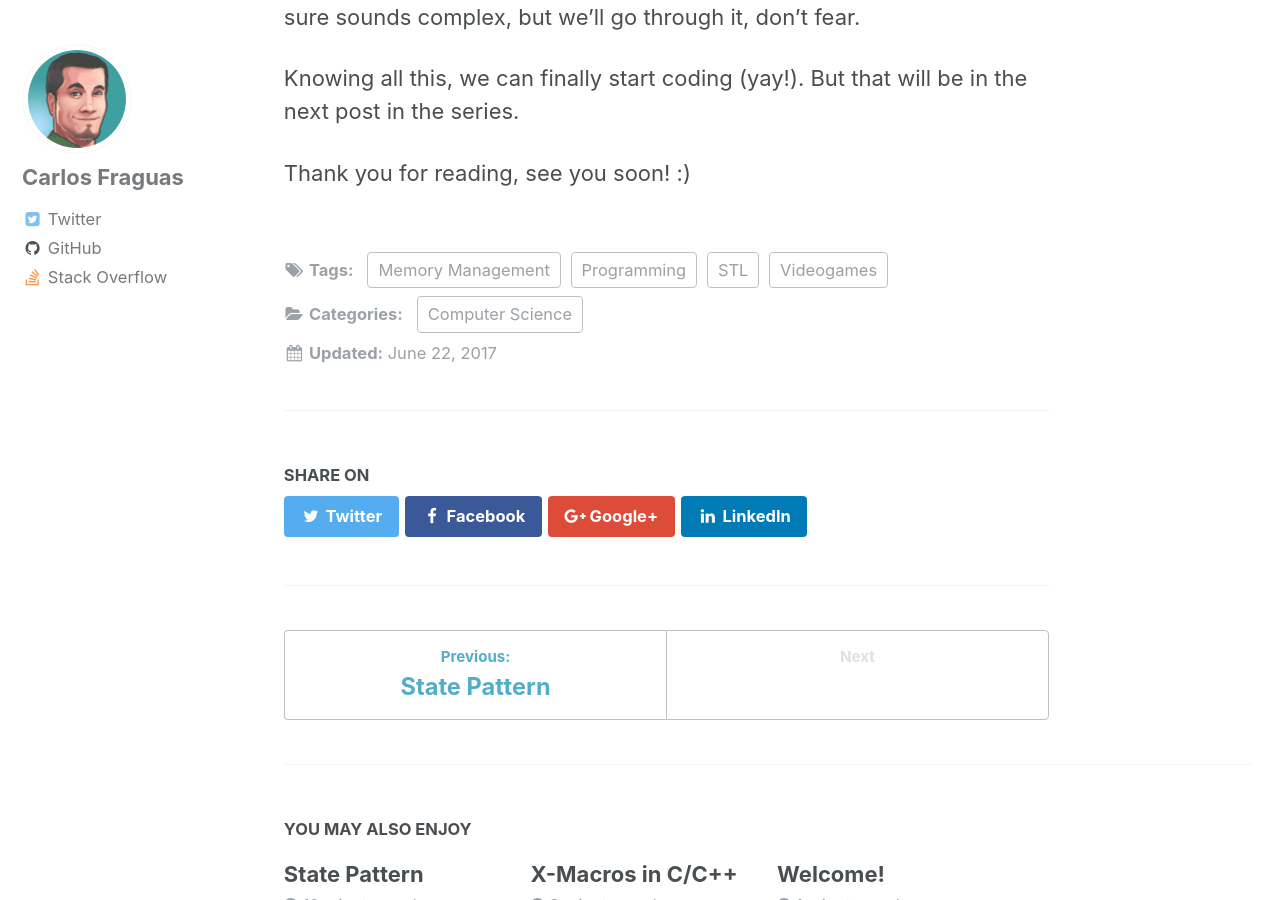
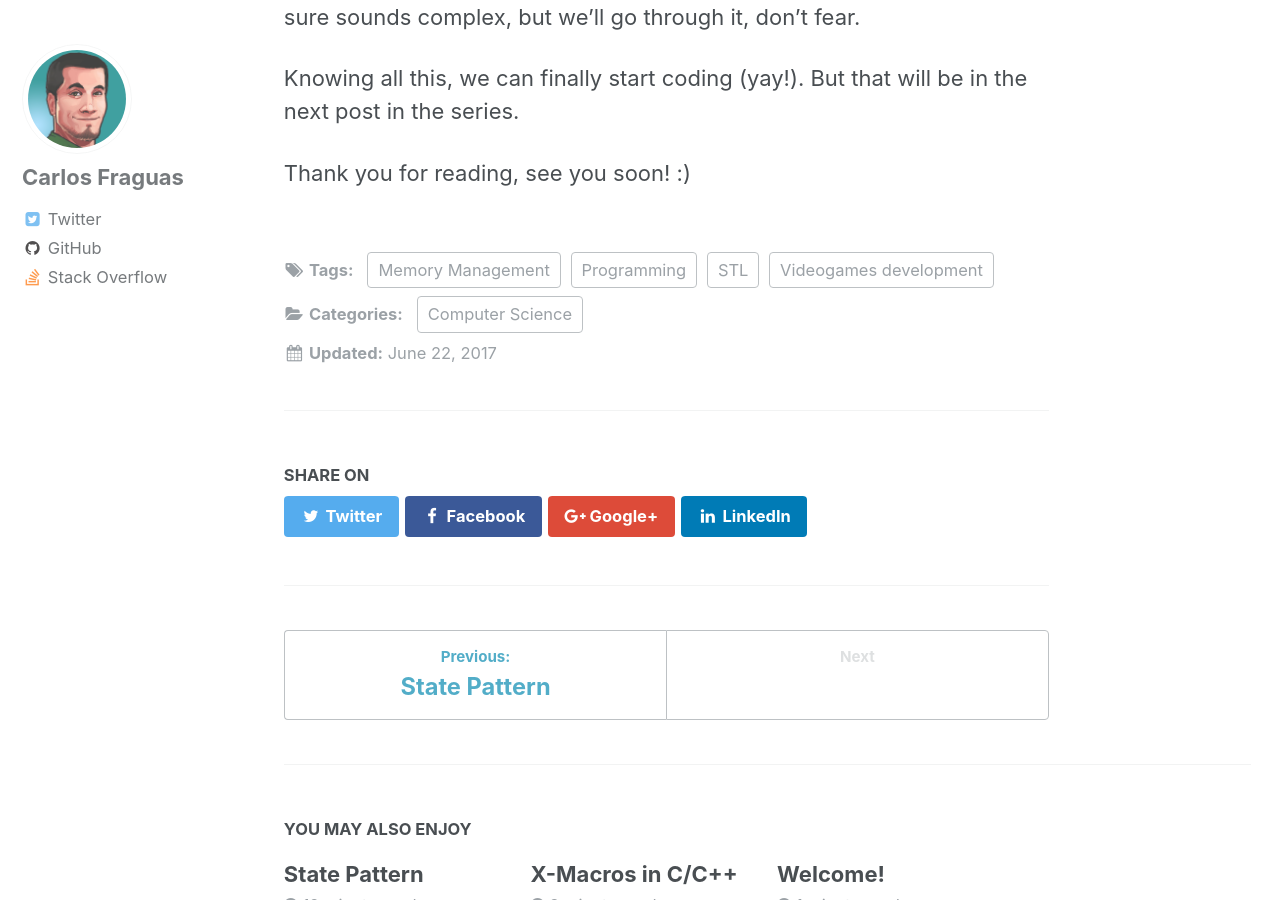
Before and after one commit to MetanoKid/coding-scars, a Jekyll site: the page built from _posts/2017-06-22-memory-manager-0.md, in a window 1280 px wide and 900 px high, scrolled down 8700 px. Built offline with Jekyll 4.4.1, drawn with Linux system fonts in a browser that asks for light colours.

Commit message:
Updates tag in Memory Manager 0 post

```diff
--- a/_posts/2017-06-22-memory-manager-0.md
+++ b/_posts/2017-06-22-memory-manager-0.md
@@ -8,7 +8,7 @@ tags:
   - Programming
   - Memory Management
   - STL
-  - Videogames
+  - Videogames development
 series: Memory Management in C++
 ---
 
```
